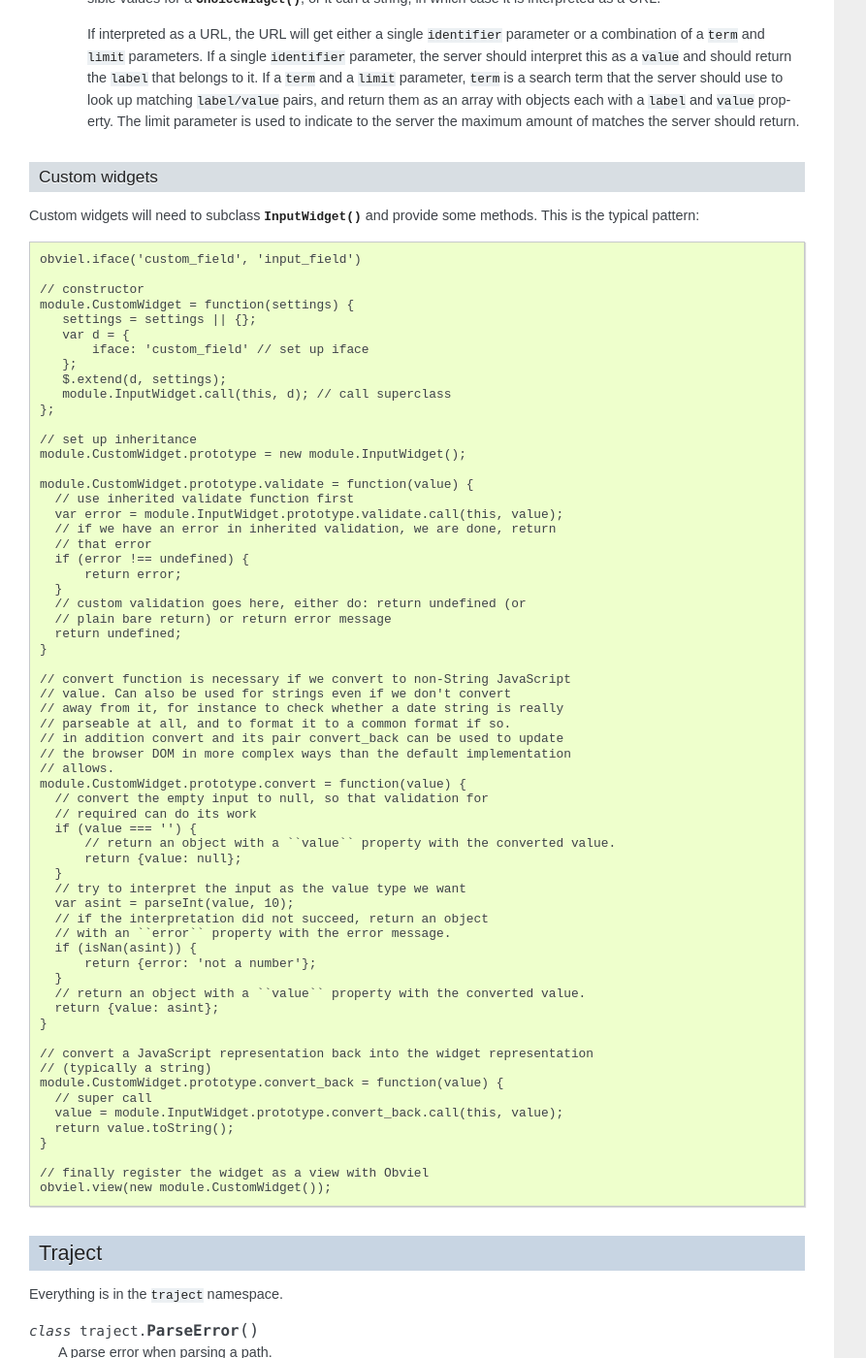
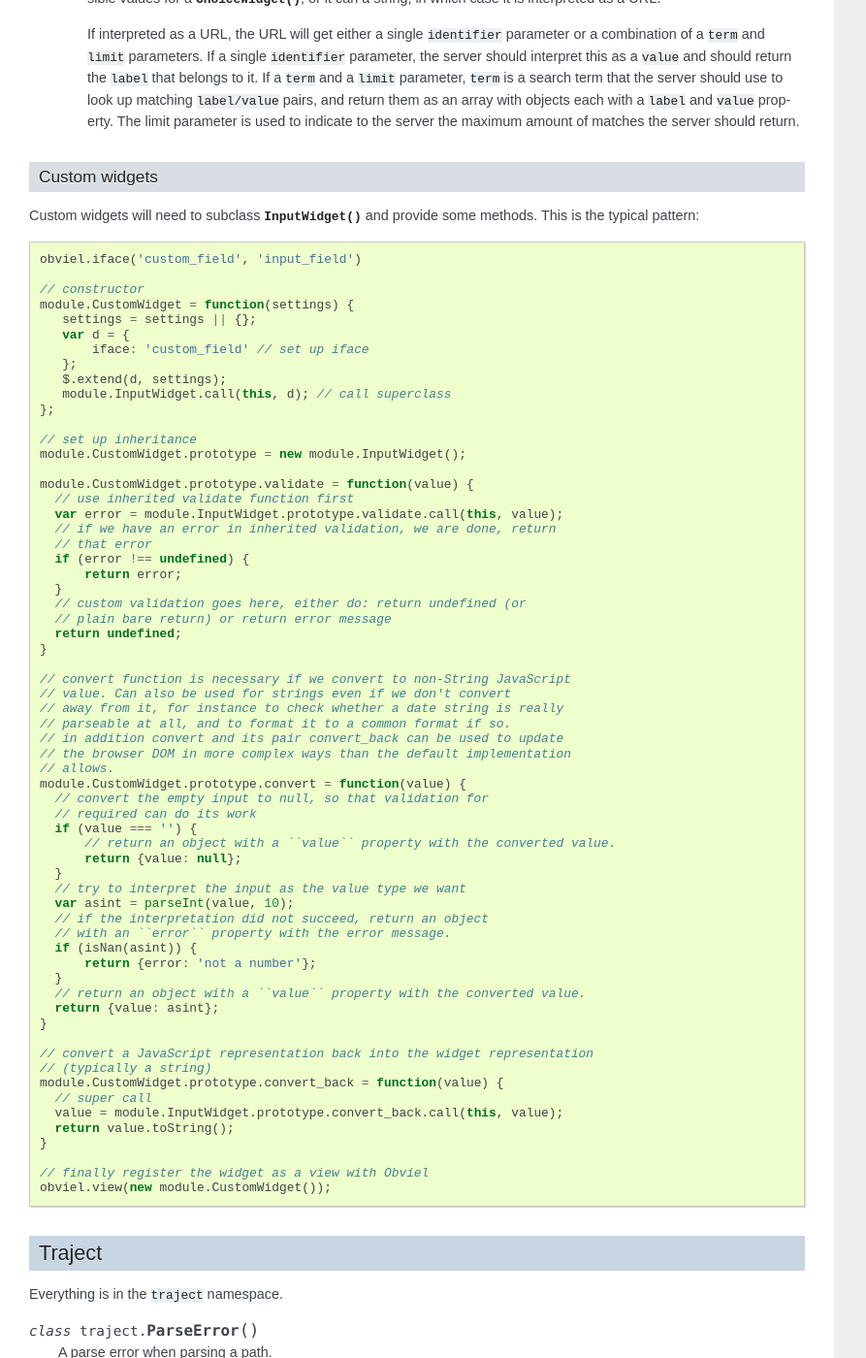
Before and after one commit to obviel/obviel, a Sphinx documentation site: the page built from doc/api.txt, in a window 1280 px wide and 1400 px high, scrolled down 12561 px. Shown: the whole window at 97% size, without its empty margins (0-893 px from the left). Built offline with Sphinx 7.4.7, drawn with Linux system fonts in a browser that asks for light colours.

Commit message:
Use javascript as the default pygments formatter.

```diff
--- a/doc/conf.py
+++ b/doc/conf.py
@@ -82,6 +82,8 @@ exclude_patterns = ['_build']
 
 # The name of the Pygments (syntax highlighting) style to use.
 pygments_style = 'sphinx'
+
+highlight_language = 'javascript'
 
 # A list of ignored prefixes for module index sorting.
 #modindex_common_prefix = []
```
